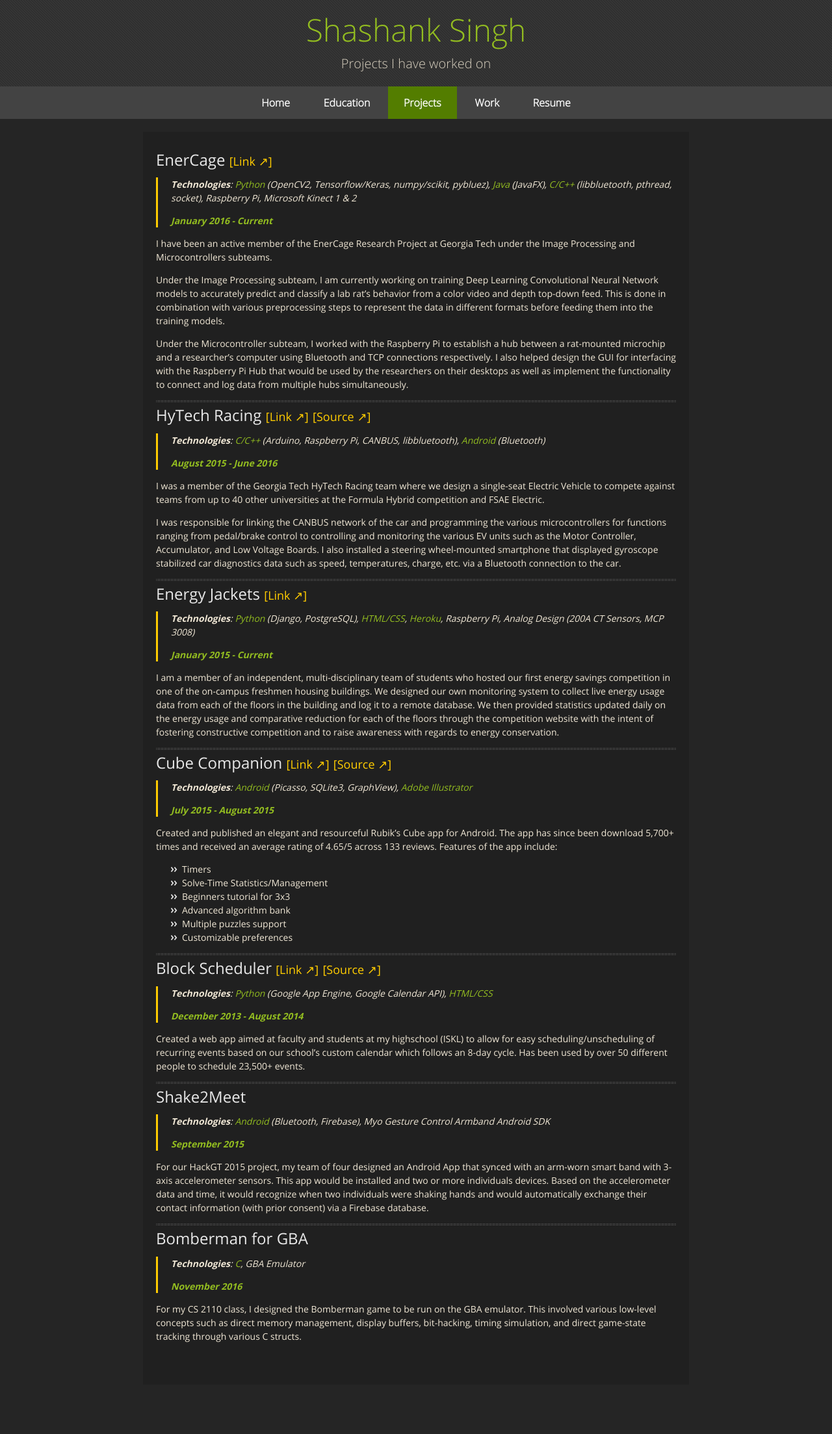
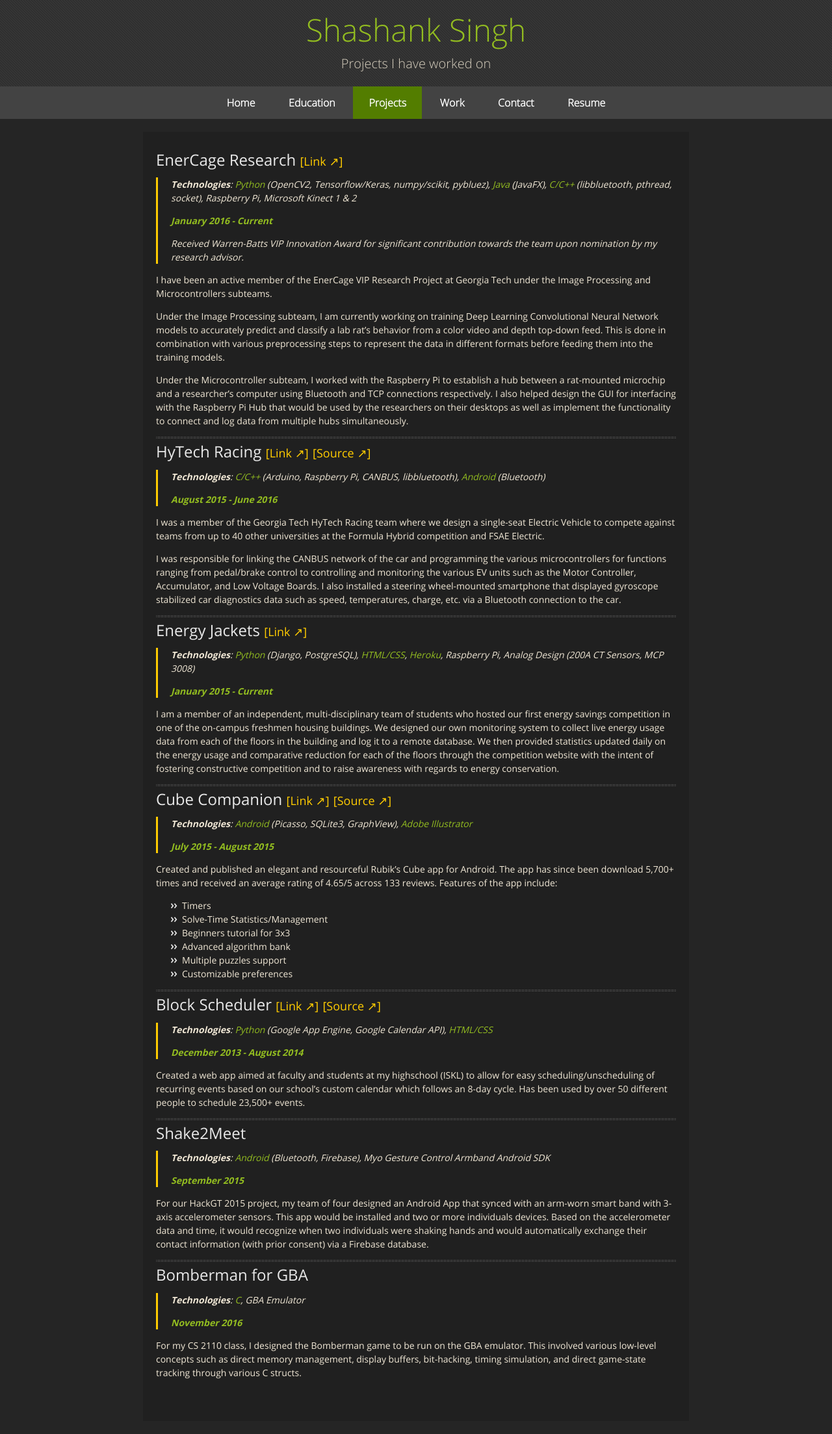
Before and after one commit to sshashank124/sshashank124.github.io-old, a Jekyll site: the page built from projects.md, in a window 1280 px wide. Shown: the whole page at 65% size. Built offline with Jekyll 4.4.1, drawn with Linux system fonts in a browser that asks for light colours; nearby versions of some CDN libraries; before the commit the page ends 2151 px from its top, so only the background shows below that.

Commit message:
Website Final Revision

```diff
--- a/_layouts/default.html
+++ b/_layouts/default.html
@@ -27,6 +27,7 @@
         <li><a {% if page.subpage == 'education' %}class="current" {% endif %}href="/education">Education</a></li>
         <li><a {% if page.subpage == 'projects' %}class="current" {% endif %}href="/projects">Projects</a></li>
         <li><a {% if page.subpage == 'work' %}class="current" {% endif %}href="/work">Work</a></li>
+        <li><a {% if page.subpage == 'contact' %}class="current" {% endif %}href="/contact">Contact</a></li>
         <li><a href="/assets/pdfs/resume.pdf">Resume</a></li>
       </nav>
     </div>
--- a/_sass/jekyll-theme-midnight.scss
+++ b/_sass/jekyll-theme-midnight.scss
@@ -27,6 +27,10 @@ table, pre, dl {
 h1, h2, h3 {
   line-height:1.1;
 
+}
+
+td {
+  padding: 10px;
 }
 
 h1 {
--- a/projects.md
+++ b/projects.md
@@ -6,12 +6,14 @@ description: Projects I have worked on
 ---
 
 <!-- Projects -->
-## EnerCage [<small>[Link ↗]</small>](http://www.vip.gatech.edu/teams/enercage)
+## EnerCage Research [<small>[Link ↗]</small>](http://www.vip.gatech.edu/teams/enercage)
 > **Technologies**: *Python* (OpenCV2, Tensorflow/Keras, numpy/scikit, pybluez), *Java* (JavaFX), *C/C++* (libbluetooth, pthread, socket), Raspberry Pi, Microsoft Kinect 1 & 2
 >
 > ***January 2016 - Current***
+>
+> Received Warren-Batts VIP Innovation Award for significant contribution towards the team upon nomination by my research advisor.
 
-I have been an active member of the EnerCage Research Project at Georgia Tech under the Image Processing and Microcontrollers subteams.
+I have been an active member of the EnerCage VIP Research Project at Georgia Tech under the Image Processing and Microcontrollers subteams.
 
 Under the Image Processing subteam, I am currently working on training Deep Learning Convolutional Neural Network models to accurately predict and classify a lab rat's behavior from a color video and depth top-down feed. This is done in combination with various preprocessing steps to represent the data in different formats before feeding them into the training models.
 
```
Also changed, not shown: contact.md (added, +14 -0 lines), education.md (+2 -2 lines), index.md (+1 -1 lines), work.md (+14 -1 lines), 2 other files.
